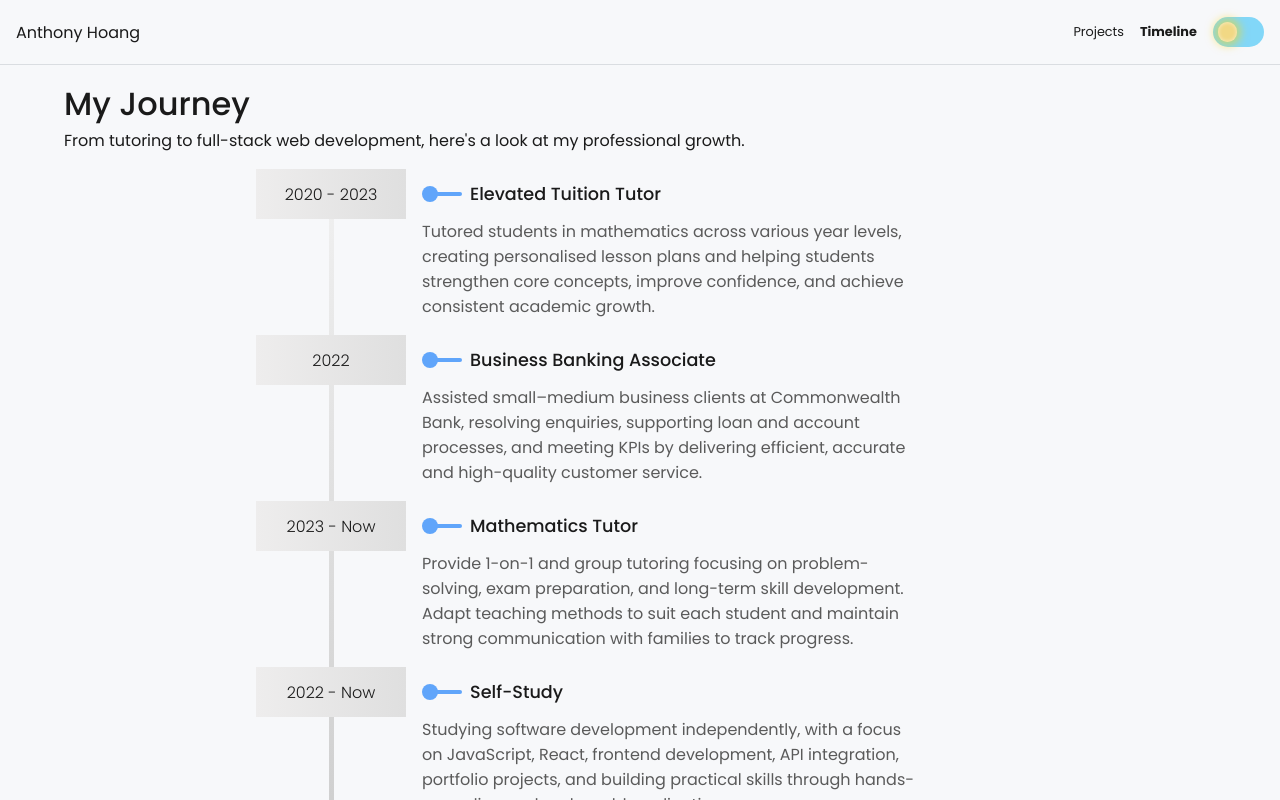
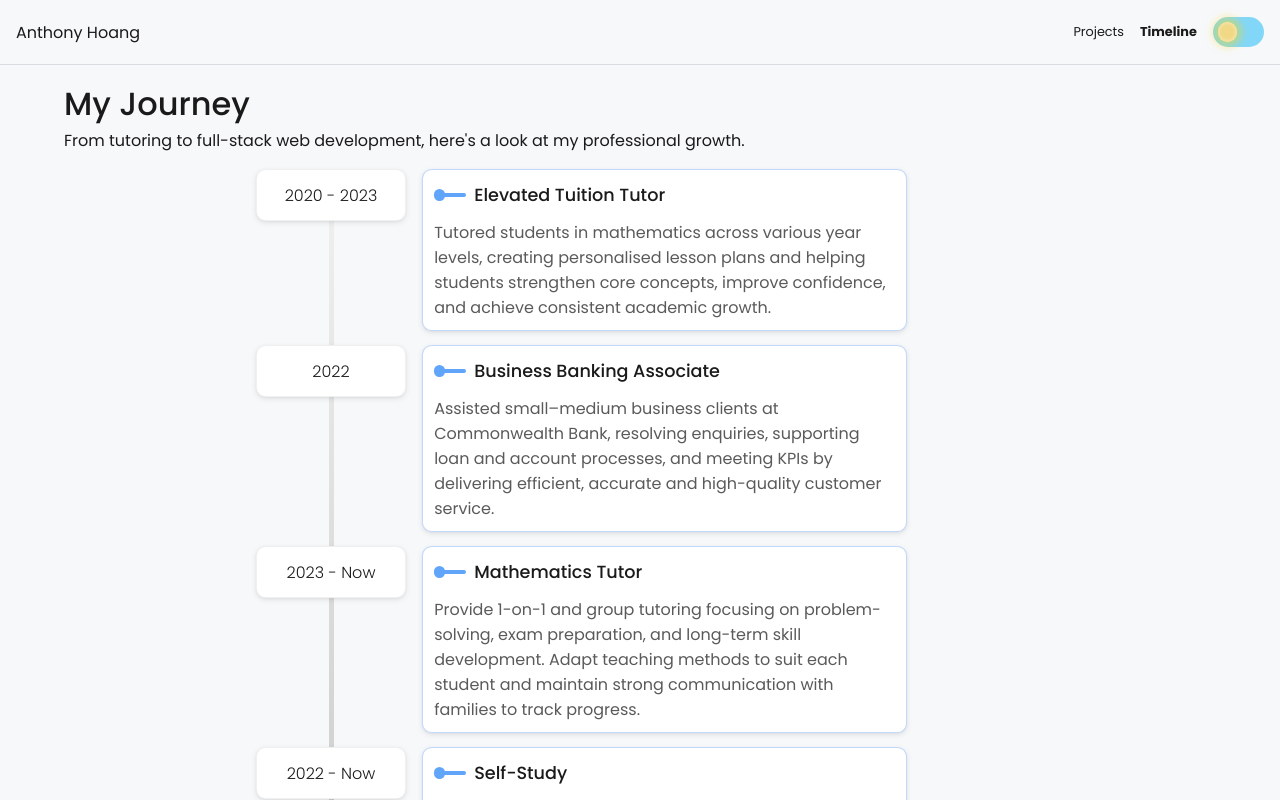
Before and after one commit to AntH117/anthonyhoang-dev, a React (Create React App) app: page /timeline in a window 1280 px wide. Built offline with nearby package versions, Linux system fonts and the light colour scheme.

Commit message:
Added a subtle hover animation and outline for expanded timeline cards

```diff
--- a/src/sections/Timeline.js
+++ b/src/sections/Timeline.js
@@ -35,17 +35,17 @@ export default function Timeline() {
                     {date}
                 </div>
             </div>
-            <div className='segment-right'>
+            <div className={`segment-right ${expanded && 'expanded'}`}>
                 <div className='segment-title' onClick={() => setExpanded(!expanded)}>
                     <div className='anchor-body'>
-                        <div className='anchor-circle'></div>
-                        <div className='anchor-line'></div>
+                        <div className='anchor-circle' style={expanded ? {} : {backgroundColor: '#A9B0B8'}}></div>
+                        <div className='anchor-line'  style={expanded ? {} : {backgroundColor: '#A9B0B8'}}></div>
                     </div>
                     <div className='segment-title-text'>
                         {title}
                     </div>
                 </div>
-                <div className='segment-description' ref={descRef} >
+                <div className='segment-description' ref={descRef} style={expanded ? {paddingBottom: '0.5rem'} : {}}>
                     {desctiption}
                 </div>
             </div>
--- a/src/styles/App.css
+++ b/src/styles/App.css
@@ -22,6 +22,8 @@
   --scroll-track: #F2F3F5;
   --scroll-thumb: #C5C7CA;
   --scroll-thumb-hover: #B1B3B6;
+
+  --anchor: #60a5fa;
 }
 
 /* Dark mode */
@@ -38,6 +40,8 @@
   --scroll-track: #1E2023;
   --scroll-thumb: #3A3D41;
   --scroll-thumb-hover: #4B4F54;
+
+  --anchor: #3B82F6;
 }
 
 /* Scroll bar */
--- a/src/styles/Timeline.css
+++ b/src/styles/Timeline.css
@@ -84,17 +84,43 @@
     align-items: center;
     justify-content: center;
     font-weight: 300;
-    background: linear-gradient(to right, #eeeded, #dfdfdf);
     color: var(--text-main);
     z-index: 90;
+    background: var(--bg-card);
+    border-radius: 0.6rem;
+    box-shadow:
+        0 2px 6px rgba(0, 0, 0, 0.08),
+        0 1px 3px rgba(0, 0, 0, 0.05);
+    border: 1px solid rgba(0, 0, 0, 0.06);
+    transition: transform 0.2s ease, box-shadow 0.2s ease;
+    padding: 0 0.5rem 0 0.5rem;
 }
 
 .segment-right {
-    width: 65%;
+    width: 60%;
     height: 100%;
     display: flex;
     flex-direction: column;
+    background: var(--bg-card);
+    border-radius: 0.6rem;
+    box-shadow:
+        0 2px 6px rgba(0, 0, 0, 0.08),
+        0 1px 3px rgba(0, 0, 0, 0.05);
+    border: 1px solid rgba(0, 0, 0, 0.06);
+    transition: transform 0.2s ease, box-shadow 0.2s ease;
+    padding: 0 0.7rem 0 0.7rem;
 }
+
+.segment-right:hover {
+    transform: translateY(-2px);
+    box-shadow:
+        0 4px 12px rgba(0, 0, 0, 0.1),
+        0 2px 6px rgba(0, 0, 0, 0.08);
+}
+
+.segment-right.expanded {
+    border: 1px solid rgba(59, 130, 246, 0.3);
+  }
 
 .segment-title {
     width: 100%;
@@ -106,10 +132,11 @@
     cursor: pointer;
     flex-direction: row;
     align-items: center;
+    gap: 0.5rem
 }
 
 .anchor-body {
-    width: 3rem;
+    width: 2rem;
     height: 1rem;
     position: relative;
     display: flex;
@@ -118,20 +145,33 @@
 }
 
 .anchor-circle {
-    width: 1rem;
-    height: 1rem;
-    background-color: #60a5fa;
+    width: 0.7rem;
+    height: 0.7rem;
+    background-color: var(--anchor);
     border-radius: 100%;
+    transition: all 0.5s ease-in-out;
 }
+
+.segment-right:hover .anchor-circle {
+    box-shadow: 0 0 6px rgba(59, 130, 246, 0.6);
+}
+
+.segment-right:hover .anchor-line {
+    box-shadow: 0 0 6px rgba(59, 130, 246, 0.6);
+}
+
 
 .anchor-line {
     content: '';
-    width: 2rem;
+    width: 1.5rem;
     height: 0.2rem;
-    background-color: #60a5fa;
+    background-color: var(--anchor);
     border-radius: 0.3rem;
     position: absolute;
-    left: 0.5rem
+    left: 0.5rem;
+    transition: all 0.5s ease-in-out;
+
+
 }
 
 .segment-title-text {
@@ -146,7 +186,7 @@
     font-weight: 400;
     overflow: hidden;
     transition: all 0.5s ease-in-out;
-    color: var(--text-sub)
+    color: var(--text-sub);
 }
 
 /* Larger Devices */
```
